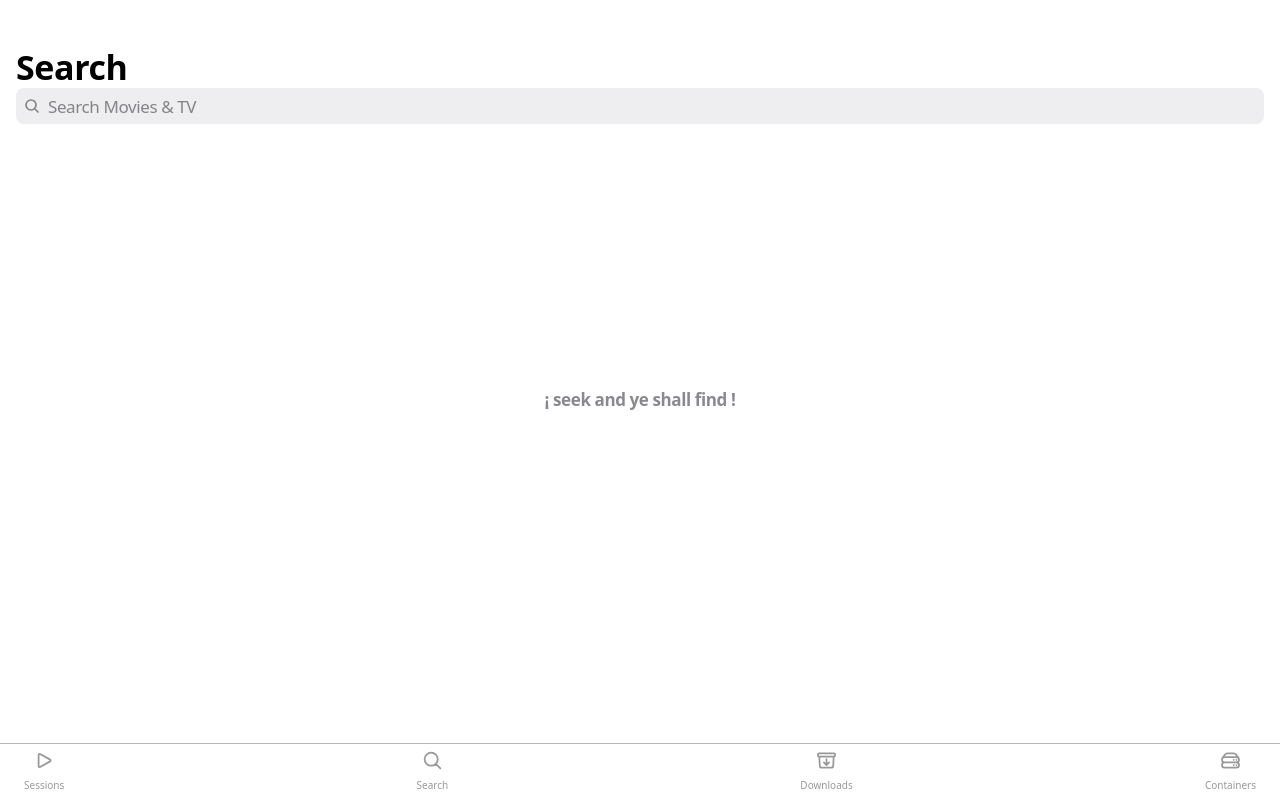
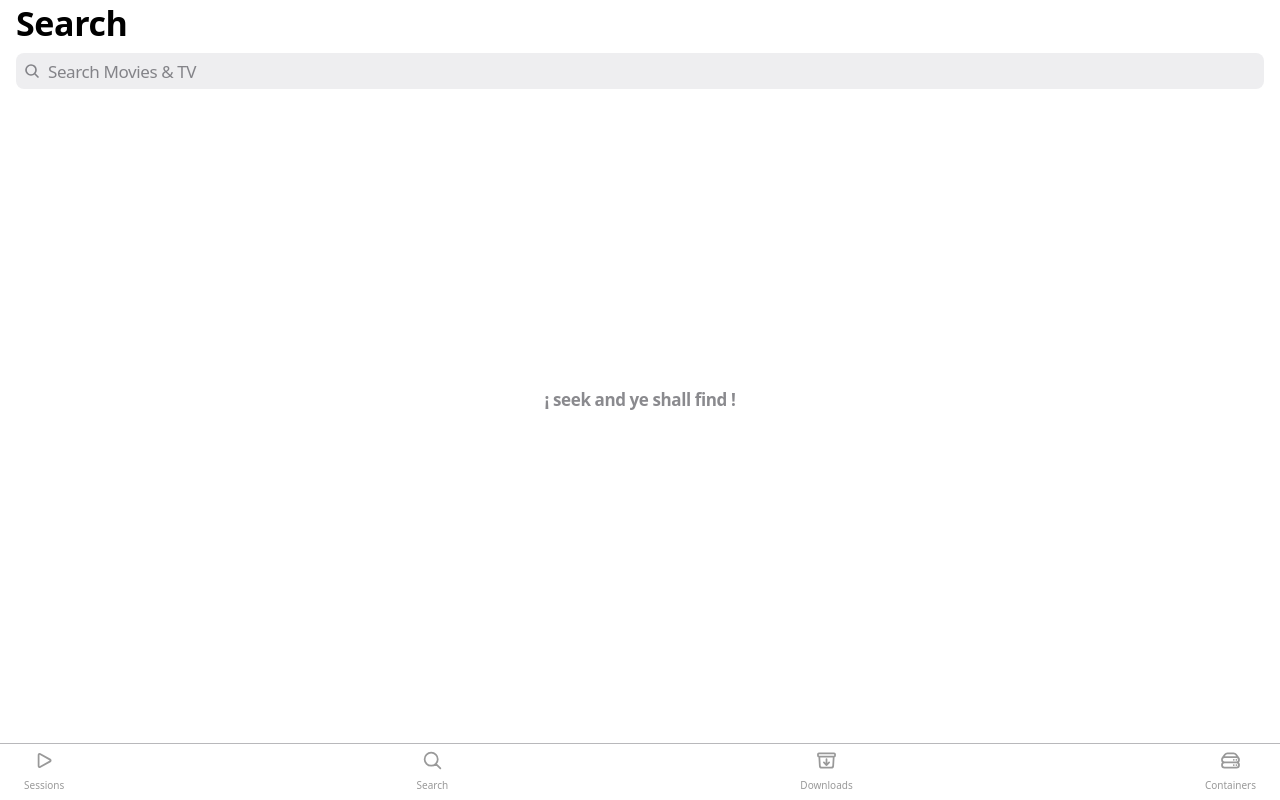
Before and after one commit to j0srisk/cellularr, a Next.js app: page /search in a window 1280 px wide. Built offline with nearby package versions, Linux system fonts and the light colour scheme.

Commit message:
fixed header

```diff
--- a/app/globals.css
+++ b/app/globals.css
@@ -18,7 +18,7 @@
 	}
 
 	.pb-nav {
-		padding-bottom: calc(env(safe-area-inset-bottom) + 69px);
+		padding-bottom: calc(env(safe-area-inset-bottom) + 65px);
 	}
 
 	.pt-safe {
--- a/app/search/page.tsx
+++ b/app/search/page.tsx
@@ -65,6 +65,7 @@ export default function Page() {
 	return (
 		<div className="pt-safe flex h-full w-full flex-col px-4">
 			<Header heading="Search">
+				<div className="w-full pb-[15px] pt-[1px]">
 					<SearchBar
 						value={search}
 						onChange={(e) => setSearch(e.target.value)}
@@ -77,6 +78,7 @@ export default function Page() {
 							router.push('/search');
 						}}
 					/>
+				</div>
 			</Header>
 
 			<div className="no-scrollbar pb-nav flex h-full w-full flex-col justify-start gap-2 overflow-y-auto overflow-x-hidden">
--- a/components/Header.tsx
+++ b/components/Header.tsx
@@ -7,9 +7,9 @@ type HeaderProps = {
 
 export default function Header({ heading, subheading, children, onBack }: HeaderProps) {
 	return (
-		<div className="flex w-full flex-col pb-[8px]">
-			<div className="flex h-[44px] w-full items-center justify-start">
-				{onBack && (
+		<div className="flex w-full flex-col">
+			{onBack && (
+				<div className="flex w-full items-center justify-start py-[11px]">
 					<button
 						onClick={onBack}
 						className="bg-red flex flex-row items-center text-system-blue-light dark:text-system-blue-dark"
@@ -27,9 +27,10 @@ export default function Header({ heading, subheading, children, onBack }: Header
 
 						<p className="text-body">Back</p>
 					</button>
-				)}
-			</div>
-			<div className="flex w-full flex-col items-center justify-center  pt-[3px]">
+				</div>
+			)}
+
+			<div className="flex w-full flex-col items-center justify-center pb-[8px] pt-[3px]">
 				<p className="w-full truncate text-large-title-emphasized">{heading}</p>
 				{subheading && (
 					<p className="w-full truncate text-subheadline-emphasized text-label-secondary-light dark:text-label-secondary-dark">
```
Lines whose indentation alone changed are shown as unchanged.
